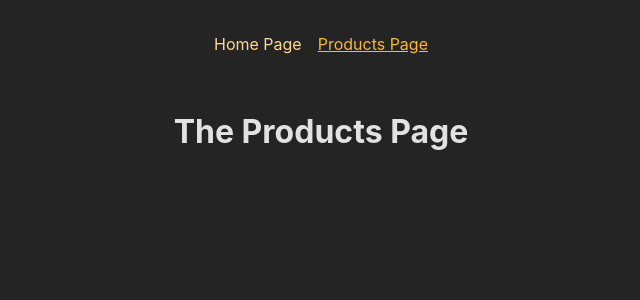
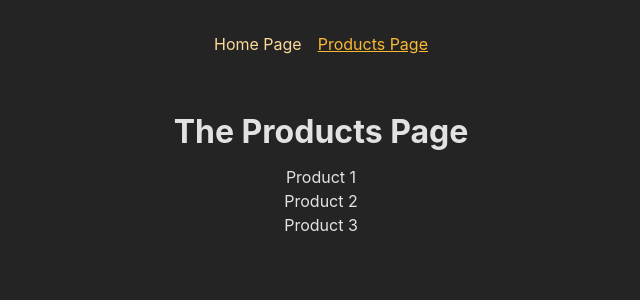
Before and after one commit to bbogomilov1/spa--react, a React (Create React App) app: page /products in a window 1280 px wide. Shown: the top 300 px of the page, without its empty margins (319-959 px from the left). Built offline with nearby package versions, Linux system fonts and the light colour scheme.

Commit message:
defining and using dynamic routes

```diff
--- a/src/App.js
+++ b/src/App.js
@@ -4,10 +4,12 @@
 import ProductsPage from "./pages/Products";
 import RootLayout from "./pages/Root";
 import ErrorPage from "./pages/Error";
+import ProductDetailPage from "./pages/ProductDetail";
 
 const routeChildren = [
   <Route path="/" element={<HomePage />} />,
   <Route path="/products" element={<ProductsPage />} />,
+  <Route path="/products/:productId" element={<ProductDetailPage />} />,
 ];
 
 const routeDefinitions = createRoutesFromElements(
--- /dev/null
+++ b/src/pages/ProductDetail.js
@@ -0,0 +1,14 @@
+import { useParams } from "react-router-dom";
+
+const ProductDetailPage = () => {
+  const params = useParams();
+
+  return (
+    <>
+      <h1>Product Detail</h1>
+      <p>{params.productId}</p>
+    </>
+  );
+};
+
+export default ProductDetailPage;
--- a/src/pages/Products.js
+++ b/src/pages/Products.js
@@ -1,5 +1,14 @@
 const ProductsPage = () => {
-  return <h1>The Products Page</h1>;
+  return (
+    <>
+      <h1>The Products Page</h1>
+      <ul>
+        <li>Product 1</li>
+        <li>Product 2</li>
+        <li>Product 3</li>
+      </ul>
+    </>
+  );
 };
 
 export default ProductsPage;
```
